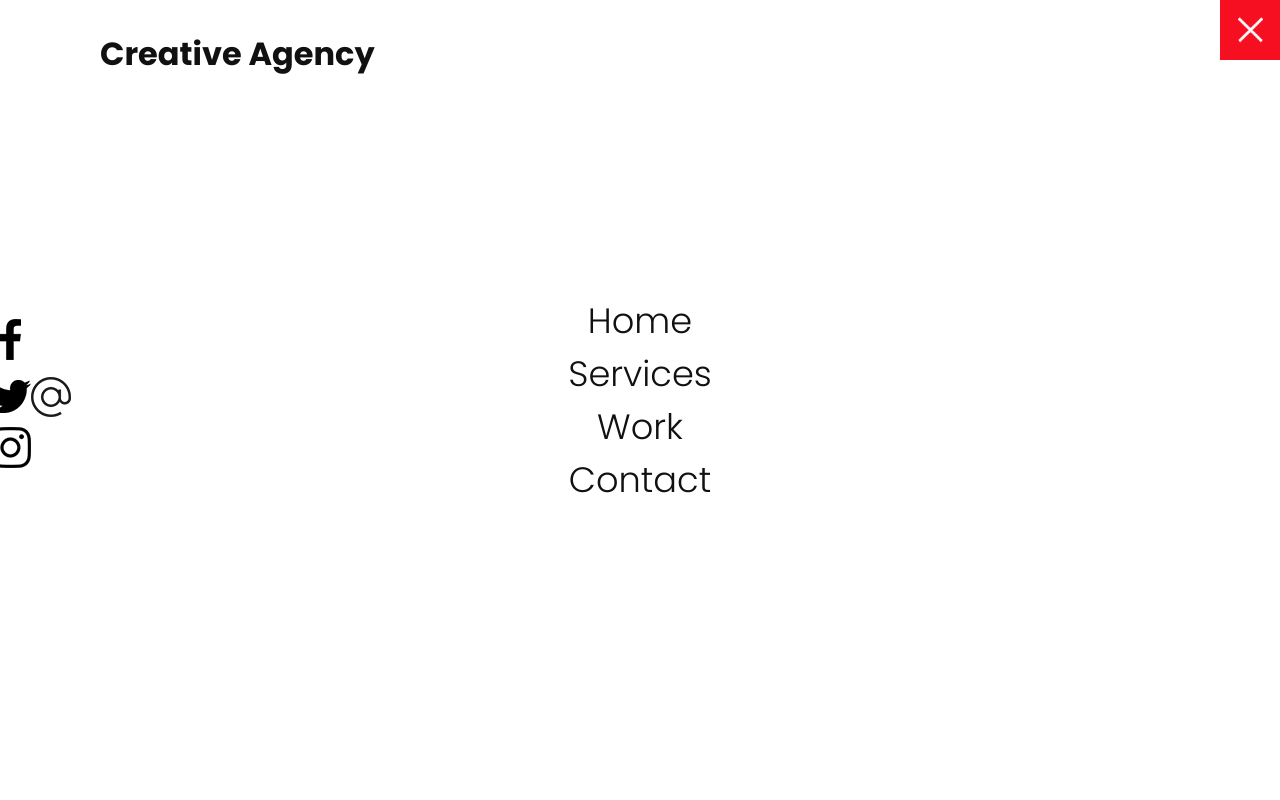
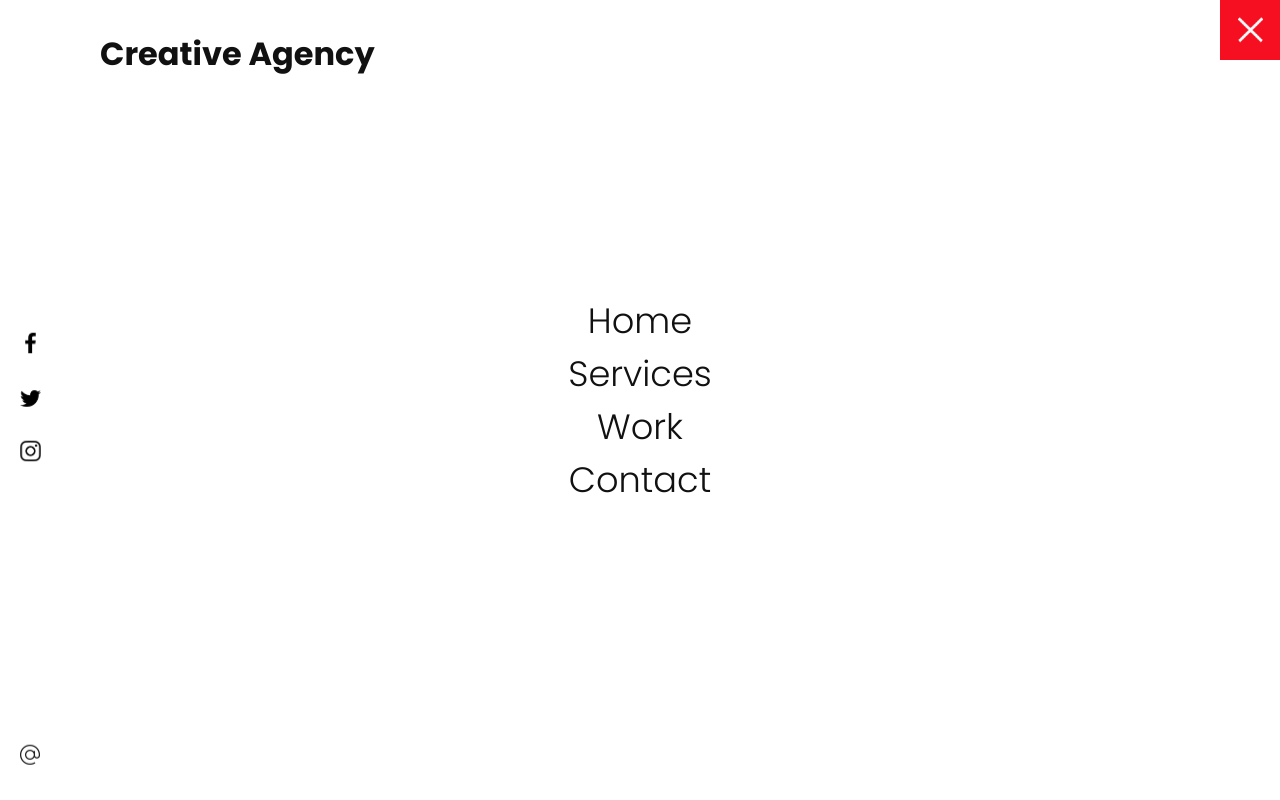
Before and after one commit to moqdev/creative-agency-website, a plain HTML site: page index.html in a window 1280 px wide. Drawn offline with Linux system fonts and the light colour scheme.

Commit message:
Fix sidebar

```diff
--- a/css/style.css
+++ b/css/style.css
@@ -141,6 +141,17 @@ section.home {
   align-items: center;
 }
 
+.navigation .social-bar a {
+  display: inline-block;
+  transform: scale(0.5);
+}
+
+.navigation .email-icon {
+  position: absolute;
+  bottom: 20px;
+  transform: scale(0.5);
+}
+
 
 /* HOMEPAGE */
 .home-content {
```
